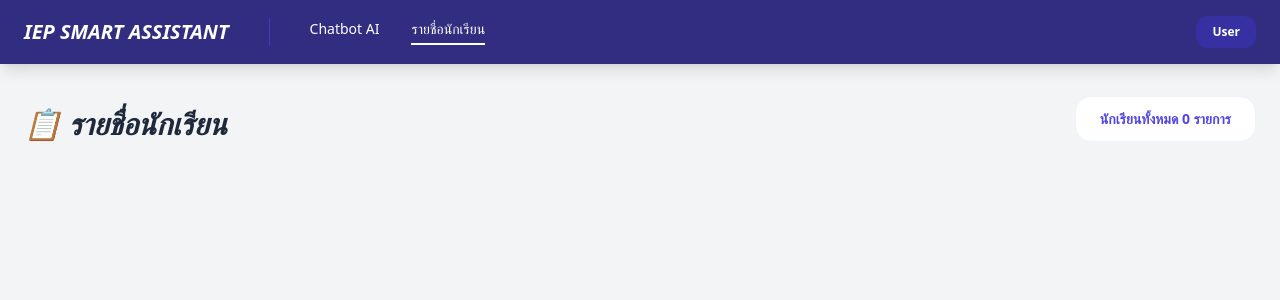
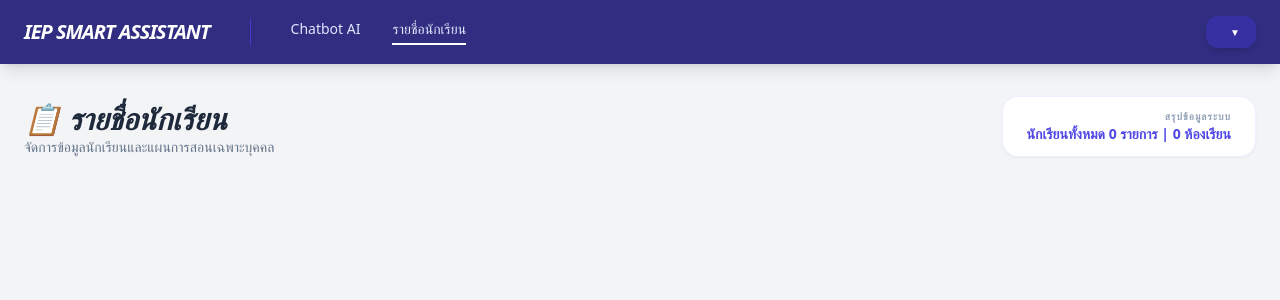
Before and after one commit to rpiyaphat1/Cola_Project, a Flask app: page /student_list in a window 1280 px wide. Shown: the top 300 px of the page. Run offline with Flask 3, Linux system fonts and the light colour scheme; the visitor is signed in with stand-in values (Sample User, id 1); data that the repository does not hold is empty; some libraries are stand-ins or nearby versions.

Commit message:
student list fix

```diff
--- a/src/templates/student_list.html
+++ b/src/templates/student_list.html
@@ -19,56 +19,80 @@
 </head>
 
 <body class="bg-gray-100 min-h-screen flex flex-col font-sans">
-
     <nav class="bg-indigo-900 text-white shadow-lg mb-8">
         <div class="max-w-7xl mx-auto px-6 py-4 flex justify-between items-center text-sm font-medium">
             <div class="flex items-center space-x-10">
-                <div class="font-bold text-xl uppercase italic border-r border-indigo-700 pr-10">IEP Smart Assistant
-                </div>
+                <div class="font-bold text-xl uppercase italic tracking-tighter border-r border-indigo-700 pr-10">IEP
+                    Smart Assistant</div>
                 <div class="flex space-x-8">
-                    <a href="{{ url_for('chatbot_page') }}">Chatbot AI</a>
+                    <a href="{{ url_for('chatbot_page') }}"
+                        class="hover:text-indigo-300 transition text-indigo-100 {% if request.endpoint == 'chatbot_page' %}border-b-2 border-white pb-1{% endif %}">Chatbot
+                        AI</a>
                     <a href="{{ url_for('student_list_page') }}"
-                        class="border-b-2 border-white pb-1">รายชื่อนักเรียน</a>
+                        class="hover:text-indigo-300 transition text-indigo-100 {% if request.endpoint == 'student_list_page' %}border-b-2 border-white pb-1{% endif %}">รายชื่อนักเรียน</a>
+                    {% if session['permission'] in ['Admin', 'Super Admin'] %}
+                    <a href="{{ url_for('admin_dashboard') }}"
+                        class="hover:text-indigo-300 transition text-indigo-100 {% if request.endpoint == 'admin_dashboard' %}border-b-2 border-white pb-1{% endif %}">Dashboard</a>
+                    <a href="{{ url_for('admin_import_page') }}"
+                        class="hover:text-indigo-300 transition text-indigo-100 {% if request.endpoint == 'admin_import_page' %}border-b-2 border-white pb-1{% endif %}">Import</a>
+                    <a href="{{ url_for('register_page') }}"
+                        class="hover:text-indigo-300 transition text-indigo-100 {% if request.endpoint == 'register_page' %}border-b-2 border-white pb-1{% endif %}">Register</a>
+                    {% endif %}
                 </div>
             </div>
             <div class="relative">
-                <button onclick="toggleDropdown()" class="bg-indigo-800 px-4 py-2 rounded-xl text-xs font-bold">{{
-                    session.get('displayname', 'User') }}</button>
+                <button onclick="toggleDropdown()"
+                    class="bg-indigo-800 px-4 py-2 rounded-xl text-xs font-bold hover:bg-indigo-700 transition flex items-center shadow-md">
+                    {{ session['displayname'] }} <span class="ml-2 text-[10px]">▼</span>
+                </button>
+                <div id="user-menu"
+                    class="absolute right-0 w-48 mt-2 py-2 bg-white rounded-xl shadow-xl hidden z-[150] text-slate-700 border border-slate-100">
+                    <a href="{{ url_for('setting_page') }}"
+                        class="block px-4 py-2 hover:bg-indigo-50 transition text-xs">⚙️ ตั้งค่า</a>
+                    <hr class="my-1 border-slate-100">
+                    <a href="/logout"
+                        class="block px-4 py-2 text-sm text-rose-600 font-bold hover:bg-rose-50 transition">ออกจากระบบ</a>
+                </div>
             </div>
         </div>
     </nav>
 
     <main class="max-w-7xl mx-auto w-full px-6 pb-12">
         <div class="mb-8 flex justify-between items-end">
-            <h2 class="text-3xl font-extrabold text-slate-800 italic">📋 รายชื่อนักเรียน</h2>
-            <div class="bg-white px-6 py-3 rounded-2xl border border-indigo-50 text-right">
-                <p class="text-sm font-bold text-indigo-600">นักเรียนทั้งหมด {{ students|length if students else 0 }}
-                    รายการ</p>
+            <div>
+                <h2 class="text-3xl font-extrabold text-slate-800 uppercase italic">📋 รายชื่อนักเรียน</h2>
+                <p class="text-slate-500 text-sm">จัดการข้อมูลนักเรียนและแผนการสอนเฉพาะบุคคล</p>
+            </div>
+            {% set total_rooms = students | groupby('grade') | length %}
+            <div class="bg-white px-6 py-3 rounded-2xl shadow-sm border border-indigo-50 text-right">
+                <p class="text-[10px] font-black text-slate-400 uppercase tracking-widest">สรุปข้อมูลระบบ</p>
+                <p class="text-sm font-bold text-indigo-600">นักเรียนทั้งหมด {{ students|length }} รายการ | {{
+                    total_rooms }} ห้องเรียน</p>
             </div>
         </div>
 
-        {% if session.get('permission') == 'Parent' %}
-        <div class="grid grid-cols-1 md:grid-cols-3 gap-6">
+        {% if session['permission'] == 'Parent' %}
+        <div class="grid grid-cols-1 md:grid-cols-2 lg:grid-cols-3 gap-6">
             {% for student in students %}
             <div class="bg-white rounded-[2rem] shadow-xl p-8 border-t-4 border-indigo-500">
-                <h3 class="text-2xl font-bold mb-2">{{ student.fullname }}</h3>
+                <h3 class="text-2xl font-bold text-slate-800 mb-2">{{ student.fullname }}</h3>
+                <p class="text-rose-500 text-xs font-bold mb-6">📌 {{ student.disability_type or 'บุคคลทั่วไป' }}</p>
                 <button type="button" onclick="handleOpenModal('{{ student.fullname }}')"
-                    class="w-full bg-indigo-600 text-white py-4 rounded-2xl font-bold">ดูรายละเอียด</button>
+                    class="w-full bg-indigo-600 text-white py-4 rounded-2xl font-bold text-sm">ดูรายละเอียด</button>
             </div>
             {% endfor %}
         </div>
         {% else %}
-        <div id="grade-cards-grid" class="grid grid-cols-2 md:grid-cols-6 gap-6">
-            {% if students %}
-            {% set grouped = students | groupby('grade') %}
-            {% for grade, members in grouped %}
+        <div id="grade-cards-grid" class="grid grid-cols-2 md:grid-cols-4 lg:grid-cols-6 gap-6">
+            {% set grouped_students = students | groupby('grade') %}
+            {% for grade, members in grouped_students %}
             <div onclick="filterByGrade('{{ grade }}')"
-                class="bg-white rounded-[2.5rem] shadow-lg p-10 text-center cursor-pointer hover:bg-indigo-900 hover:text-white transition-all">
-                <span class="text-4xl font-black text-indigo-600">{{ grade }}</span>
-                <p class="text-slate-400 text-[11px] font-bold mt-2">{{ members|length }} คน</p>
+                class="bg-white rounded-[2.5rem] shadow-lg p-10 text-center cursor-pointer hover:bg-indigo-900 hover:text-white transition-all group">
+                <span class="text-4xl font-black text-indigo-600 group-hover:text-white">{{ grade }}</span>
+                <p class="text-slate-400 group-hover:text-indigo-200 text-[11px] font-bold mt-2">{{ members|length }}
+                    นักเรียน</p>
             </div>
             {% endfor %}
-            {% endif %}
         </div>
 
         <div id="student-list-container" class="hidden space-y-6">
@@ -76,7 +100,7 @@
                 กลับหน้าห้องเรียน</button>
             <div class="bg-white rounded-[2.5rem] shadow-2xl overflow-hidden">
                 <div class="p-8 bg-indigo-50/50 border-b">
-                    <h3 id="display-grade-name" class="text-xl font-black text-indigo-900 italic"></h3>
+                    <h3 id="display-grade-name" class="text-xl font-black text-indigo-900 uppercase italic"></h3>
                 </div>
                 <table class="w-full text-left">
                     <thead>
@@ -94,36 +118,39 @@
 
     <div id="detail-modal"
         class="fixed inset-0 bg-slate-900/80 backdrop-blur-md z-[100] hidden flex items-center justify-center p-4">
-        <div class="bg-white w-full max-w-lg rounded-[3rem] shadow-2xl overflow-hidden flex flex-col scale-95 transition-all"
+        <div class="bg-white w-full max-w-lg rounded-[3rem] shadow-2xl overflow-hidden flex flex-col scale-95 transition-all duration-300"
             id="modal-box">
-            <div class="p-8 border-b flex justify-between items-center bg-indigo-50/30">
+            <div class="p-8 border-b border-slate-100 flex justify-between items-center bg-indigo-50/30">
                 <h3 class="text-sm font-black text-indigo-900 uppercase italic">Student Insight</h3>
                 <button onclick="closeModal()" class="text-3xl">&times;</button>
             </div>
             <div class="p-10 space-y-4">
                 <p id="m-name" class="text-2xl font-bold text-slate-800"></p>
-                <input type="text" id="m-disability-input" placeholder="ประเภทความบกพร่อง"
+                <input type="text" id="m-disability-input" placeholder="ความบกพร่อง"
                     class="w-full bg-slate-50 border rounded-xl px-4 py-2">
-                <input type="text" id="m-outstanding-input" placeholder="วิชาที่โดดเด่น"
+                <input type="text" id="m-outstanding-input" placeholder="วิชาโดดเด่น"
                     class="w-full bg-slate-50 border rounded-xl px-4 py-2">
                 <textarea id="m-note-input" rows="3" placeholder="หมายเหตุ"
                     class="w-full bg-slate-50 border rounded-2xl px-4 py-3"></textarea>
             </div>
             <div class="p-8 pt-0 flex space-x-3">
-                {% if session.get('permission') != 'Parent' %}
+                {% if session['permission'] != 'Parent' %}
                 <button onclick="saveStudentUpdate()"
                     class="flex-1 bg-emerald-500 text-white py-4 rounded-2xl font-bold text-xs">💾 บันทึก</button>
                 {% endif %}
                 <button onclick="closeModal()"
-                    class="flex-1 bg-slate-100 text-slate-500 py-4 rounded-2xl font-bold text-xs">ปิด</button>
+                    class="flex-1 bg-slate-100 py-4 rounded-2xl font-bold text-xs">ปิด</button>
             </div>
         </div>
     </div>
 
     <script>
-        const userPermission = "{{ session.get('permission', 'User') }}";
+        // ✅ ใช้เทคนิคดึงค่าสิทธิ์มาเป็นตัวแปร JS เพื่อไม่ให้เลขแดงขึ้น
+        const userPermission = "{{ session['permission'] }}";
         // @ts-ignore
-        const allStudents = JSON.parse('{{ students | tojson | safe if students else "[]" }}');
+        const allStudents = JSON.parse('{{ students | tojson | safe }}');
+
+        function toggleDropdown() { document.getElementById('user-menu')?.classList.toggle('hidden'); }
 
         function filterByGrade(grade) {
             const body = document.getElementById('filtered-student-body');
@@ -148,15 +175,21 @@
             const s = allStudents.find(x => x.fullname === fullname);
             if (!s) return;
             document.getElementById('m-name').innerText = s.fullname;
-            document.getElementById('m-disability-input').value = s.disability_type || '';
-            document.getElementById('m-outstanding-input').value = s.outstanding_subject || '';
-            document.getElementById('m-note-input').value = s.note || '';
+            const disability = document.getElementById('m-disability-input');
+            const outstanding = document.getElementById('m-outstanding-input');
+            const note = document.getElementById('m-note-input');
 
+            disability.value = s.disability_type || '';
+            outstanding.value = s.outstanding_subject || '';
+            note.value = s.note || '';
+
+            // ✅ เช็คสิทธิ์ผ่านตัวแปร JS แทน Jinja2 ในนี้ (หายแดงแน่นอน)
             if (userPermission === 'Parent') {
-                document.getElementById('m-disability-input').disabled = true;
-                document.getElementById('m-outstanding-input').disabled = true;
-                document.getElementById('m-note-input').disabled = true;
+                disability.disabled = true;
+                outstanding.disabled = true;
+                note.disabled = true;
             }
+
             document.getElementById('detail-modal')?.classList.remove('hidden');
             setTimeout(() => document.getElementById('modal-box')?.classList.remove('scale-95'), 10);
         }
@@ -182,6 +215,8 @@
             document.getElementById('modal-box')?.classList.add('scale-95');
             setTimeout(() => document.getElementById('detail-modal')?.classList.add('hidden'), 200);
         }
+
+        window.onclick = e => { if (e.target == document.getElementById('detail-modal')) closeModal(); };
     </script>
 </body>
 
```
